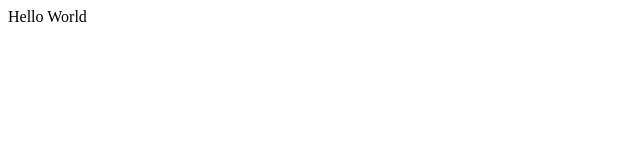
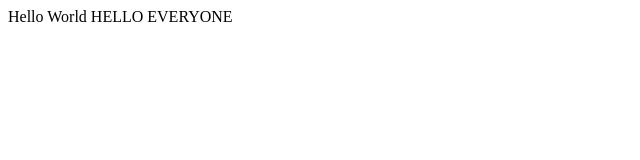
Before and after one commit to kkinni/tuesday26, a plain HTML site: page index.html in a window 1280 px wide. Shown: the whole page, without its empty margins (0-640 px from the left). Drawn offline with Linux system fonts and the light colour scheme.

Commit message:
Update index.html

```diff
--- a/index.html
+++ b/index.html
@@ -7,6 +7,6 @@
     <title>Document</title>
 </head>
 <body>
-    <div>Hello World</div>
+    <div>Hello World HELLO EVERYONE</div>
 </body>
 </html>
```
